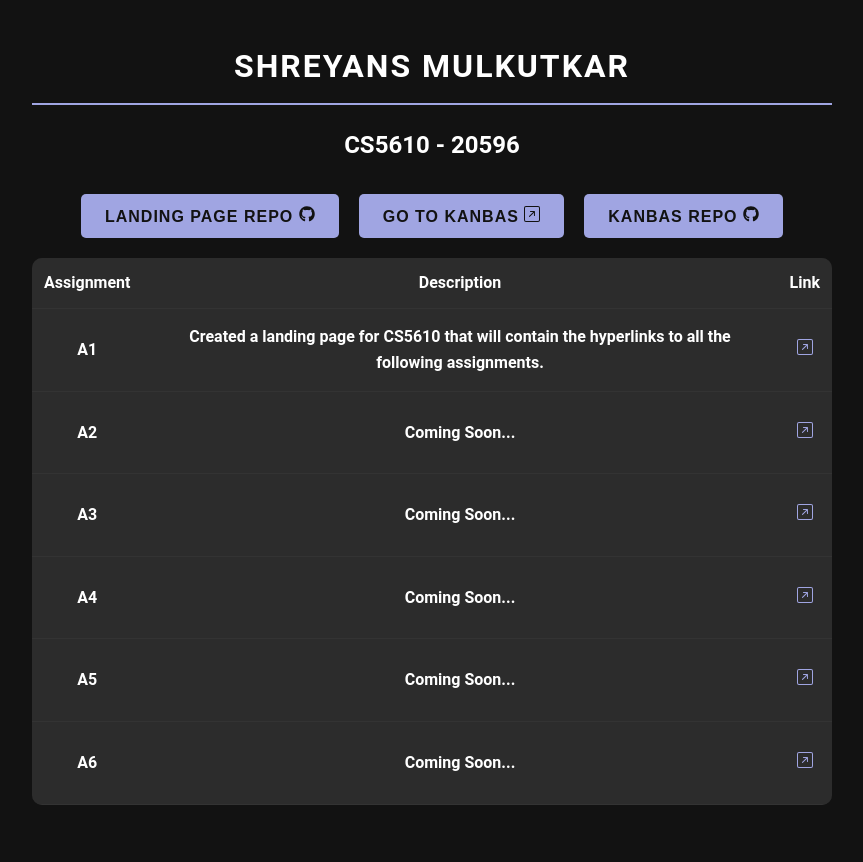
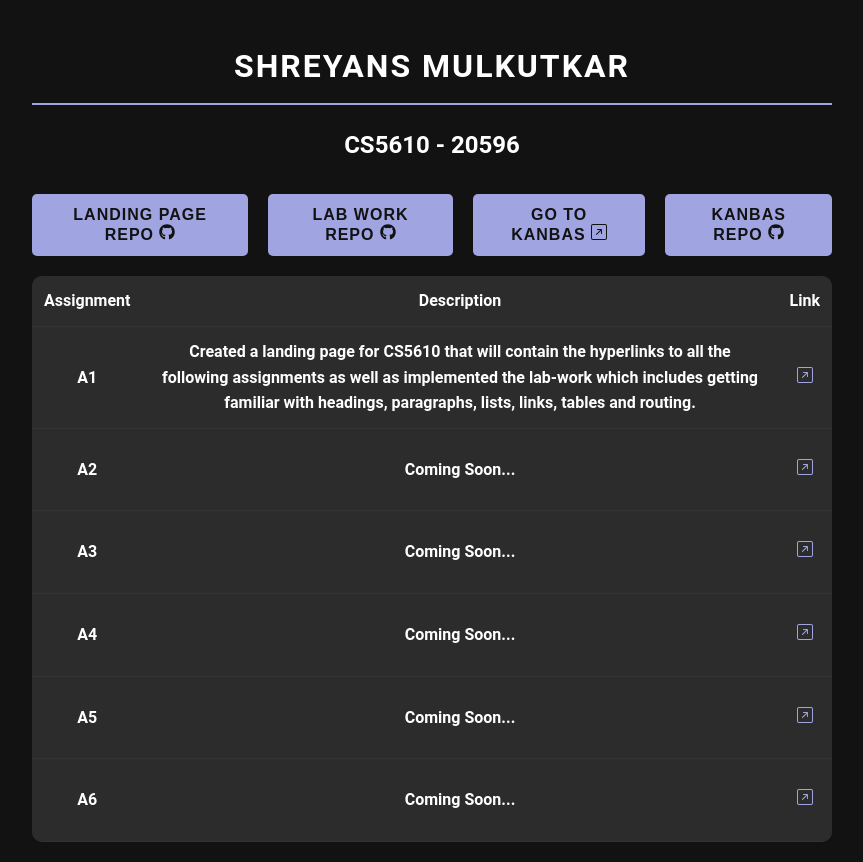
Before and after one commit to AxonBlAzE/CS5610-LandingPage, a JavaScript app: page / in a window 1280 px wide. Shown: the whole page, without its empty margins (208-1071 px from the left). Before the commit the page ends 825 px from the top, so only its background shows below. Built offline with nearby package versions, Linux system fonts and the light colour scheme; the HTML template or start-up script is replaced by a standard one.

Commit message:
updated to include lab work

```diff
--- a/src/App.js
+++ b/src/App.js
@@ -14,6 +14,7 @@ function App() {
       </h2>
       <div class="button-container">
         <a href='https://github.com/AxonBlAzE/CS5610-LandingPage'><button class="button"> Landing Page Repo <FaGithub/></button></a>
+        <a href='https://github.com/AxonBlAzE/CS5610-Lab-Work/tree/lab1'><button class="button"> Lab Work Repo <FaGithub/></button></a>
         <a href='https://main--kanbas-webapp-sm.netlify.app/'><button class="button"> Go to Kanbas <BsArrowUpRightSquare/></button></a>
         <a href='https://github.com/AxonBlAzE/CS5610-Kanbas'><button class="button"> Kanbas Repo <FaGithub/></button></a>
       </div>
@@ -34,8 +35,8 @@ function App() {
         <tbody>
           <TableRow
             name = "A1"
-            description = "Created a landing page for CS5610 that will contain the hyperlinks to all the following assignments."
-            url = 'https://main--cs5610-landingpage-shreyansmulkutkar.netlify.app/'
+            description = "Created a landing page for CS5610 that will contain the hyperlinks to all the following assignments as well as implemented the lab-work which includes getting familiar with headings, paragraphs, lists, links, tables and routing."
+            url = 'https://cs5610-labwork-shreyansmulkutkar.netlify.app/'
           />
           <TableRow
             name = "A2"
```
